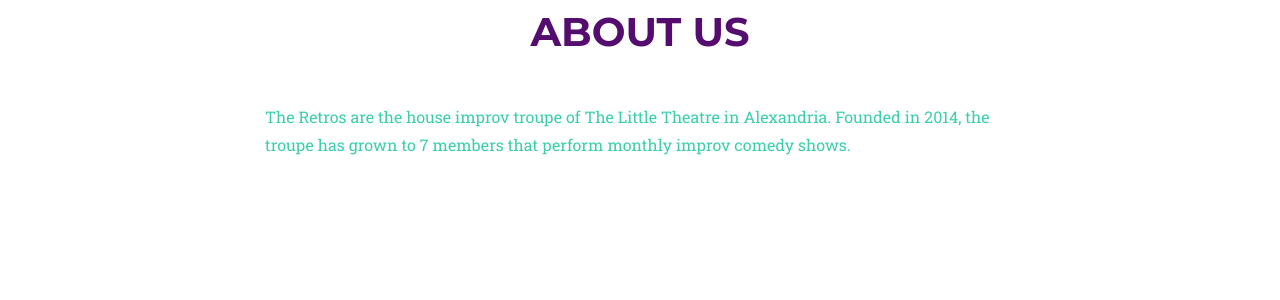
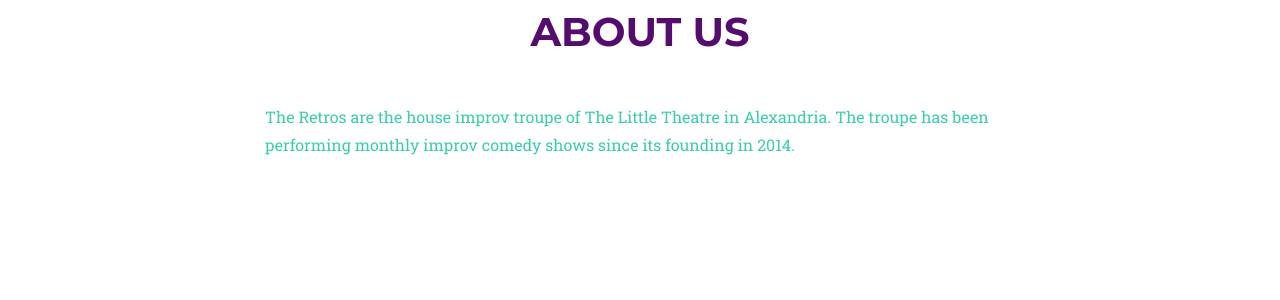
Before and after one commit to yig/RetrosImprovWeb, a Jekyll site: the page built from index.html, in a window 1280 px wide and 900 px high, scrolled down 5559 px. Shown: the part 408-708 px from the top of the window. Built offline with Jekyll 4.4.1, drawn with Linux system fonts in a browser that asks for light colours; some web fonts are replaced; comment, search, counter and statistics services are not loaded.

Commit message:
updated about

```diff
--- a/_includes/about.html
+++ b/_includes/about.html
@@ -11,9 +11,9 @@
                 <div class="col-lg-8 col-lg-offset-2">
                     <p class="large text-muted">
                         The Retros are the house improv troupe of The
-                        Little Theatre in Alexandria. Founded in 2014, the
-                        troupe has grown to 7 members that perform monthly
-                        improv comedy shows.
+                        Little Theatre in Alexandria. The troupe
+                        has been performing monthly improv comedy shows
+                        since its founding in 2014.
                     </p>
                 </div>
             </div>
```
Also changed, not shown: Gemfile.lock.
